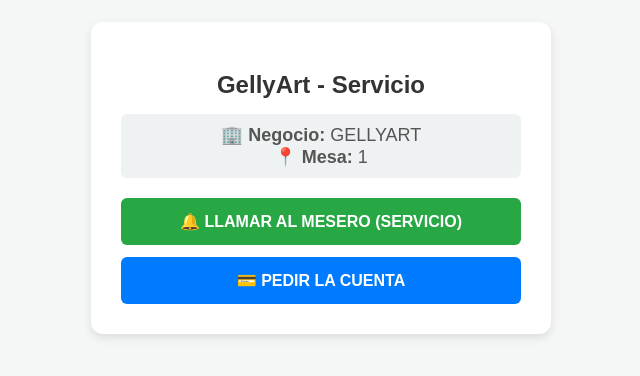
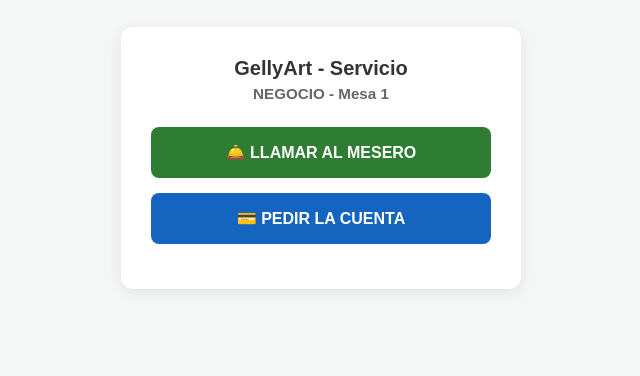
Before and after one commit to controlgellyart/gellyart-mesa, a plain HTML site: page index.html in a window 1280 px wide. Shown: the part 242-618 px from the top of the page, without its empty margins (319-959 px from the left). Drawn offline with Linux system fonts and the light colour scheme.

Commit message:
Update index.html

```diff
--- a/index.html
+++ b/index.html
@@ -5,54 +5,144 @@
     <meta name="viewport" content="width=device-width, initial-scale=1.0">
     <title>Servicio a la Mesa - GellyArt</title>
     <style>
-        body { font-family: Arial, sans-serif; background-color: #f4f7f6; margin: 0; padding: 20px; display: flex; justify-content: center; align-items: center; height: 100vh; }
-        .container { background: white; padding: 30px; border-radius: 12px; box-shadow: 0 4px 10px rgba(0,0,0,0.1); max-width: 400px; width: 100%; text-align: center; }
-        h2 { color: #333; margin-bottom: 10px; }
-        .info { font-size: 18px; color: #555; margin: 15px 0; background: #eef2f3; padding: 10px; border-radius: 6px; }
-        .btn-grupo { display: flex; flex-direction: column; gap: 12px; margin-top: 20px; }
-        button { background-color: #28a745; color: white; border: none; padding: 14px 20px; font-size: 16px; border-radius: 6px; cursor: pointer; transition: background 0.3s; font-weight: bold; }
-        button.cuenta { background-color: #007bff; }
-        button:hover { opacity: 0.9; }
-        .mensaje-exito { display: none; color: #155724; background-color: #d4edda; border: 1px solid #c3e6cb; padding: 15px; border-radius: 6px; margin-top: 20px; font-weight: bold; }
+        * {
+            box-sizing: border-box;
+            margin: 0;
+            padding: 0;
+            font-family: Arial, sans-serif;
+        }
+        body {
+            background-color: #f4f7f6;
+            display: flex;
+            justify-content: center;
+            align-items: center;
+            min-height: 100vh;
+            padding: 20px;
+        }
+        .container {
+            background: #ffffff;
+            padding: 30px;
+            border-radius: 12px;
+            box-shadow: 0 4px 15px rgba(0, 0, 0, 0.08);
+            width: 100%;
+            max-width: 400px;
+            text-align: center;
+        }
+        h1 {
+            font-size: 1.25rem;
+            color: #333333;
+            margin-bottom: 5px;
+        }
+        .subtitle {
+            font-size: 0.95rem;
+            color: #666666;
+            margin-bottom: 25px;
+            font-weight: bold;
+        }
+        .btn {
+            width: 100%;
+            padding: 16px;
+            font-size: 1rem;
+            font-weight: bold;
+            border: none;
+            border-radius: 8px;
+            cursor: pointer;
+            margin-bottom: 15px;
+            transition: background 0.2s, transform 0.1s;
+            color: white;
+        }
+        .btn:active {
+            transform: scale(0.98);
+        }
+        .btn-service {
+            background-color: #2e7d32;
+        }
+        .btn-service:hover {
+            background-color: #1b5e20;
+        }
+        .btn-bill {
+            background-color: #1565c0;
+        }
+        .btn-bill:hover {
+            background-color: #0d47a1;
+        }
+        #status-message {
+            margin-top: 15px;
+            padding: 12px;
+            border-radius: 6px;
+            font-size: 0.9rem;
+            display: none;
+        }
+        .alert-success {
+            background-color: #d4edda;
+            color: #155724;
+            border: 1px solid #c3e6cb;
+            display: block !important;
+        }
     </style>
 </head>
 <body>
 
     <div class="container">
-        <h2>GellyArt - Servicio</h2>
-        <div id="detalles-mesa" class="info">
-            Cargando información...
-        </div>
+        <h1>GellyArt - Servicio</h1>
+        <div class="subtitle" id="info-negocio">Cargando mesa...</div>
 
-        <div id="panel-botones" class="btn-grupo">
-            <button onclick="enviarSolicitud('SERVICIO')">🔔 LLAMAR AL MESERO (SERVICIO)</button>
-            <button class="cuenta" onclick="enviarSolicitud('CUENTA')">💳 PEDIR LA CUENTA</button>
-        </div>
+        <button class="btn btn-service" onclick="enviarSolicitud('LLAMAR AL MESERO')">
+            🛎️ LLAMAR AL MESERO
+        </button>
 
-        <div id="alerta-exito" class="mensaje-exito">
-            ¡Solicitud enviada con éxito! El personal ha sido notificado.
-        </div>
+        <button class="btn btn-bill" onclick="enviarSolicitud('PEDIR LA CUENTA')">
+            💳 PEDIR LA CUENTA
+        </button>
+
+        <div id="status-message">¡Solicitud enviada con éxito! El personal ha sido notificado.</div>
     </div>
 
     <script>
+        // Obtener parámetros de la URL (?negocio=NOMBRE&mesa=X)
         const urlParams = new URLSearchParams(window.location.search);
-        const negocio = urlParams.get('negocio') || 'GELLYART';
+        const negocio = urlParams.get('negocio') || 'Negocio';
         const mesa = urlParams.get('mesa') || '1';
 
-        document.getElementById('detalles-mesa').innerHTML =
-            `🏢 <strong>Negocio:</strong> ${negocio}<br>📍 <strong>Mesa:</strong> ${mesa}`;
+        document.getElementById('info-negocio').innerText = `${negocio.toUpperCase()} - Mesa ${mesa}`;
 
-        function enviarSolicitud(tipoSolicitud) {
-            document.getElementById('panel-botones').style.display = 'none';
-            document.getElementById('detalles-mesa').style.display = 'none';
-            document.getElementById('alerta-exito').style.display = 'block';
+        // URL de tu Web App de Google Apps Script (asegúrate de que sea la correcta vinculada a tu Google Sheets)
+        const WEB_APP_URL = "https://script.google.com/macros/s/AKfycby.../exec"; // Reemplaza con tu URL real si es necesario
 
-            // Llamada directa al Apps Script desplegado
-            google.script.run
-                .withSuccessHandler(function() {
-                    console.log("Registrado con éxito");
-                })
-                .registrarSolicitudWeb(negocio, mesa, tipoSolicitud);
+        function enviarSolicitud(tipoAccion) {
+            const statusDiv = document.getElementById('status-message');
+
+            // Mostrar mensaje visual inmediato al cliente
+            statusDiv.className = "alert-success";
+            statusDiv.style.display = "block";
+
+            // Datos a enviar a Google Sheets / Apps Script
+            const datos = {
+                negocio: negocio,
+                mesa: mesa,
+                accion: tipoAccion,
+                timestamp: new Date().toISOString()
+            };
+
+            // Envío por fetch (si usas Web App de Google Apps Script configurada por POST)
+            if (WEB_APP_URL && !WEB_APP_URL.includes("AKfycby...")) {
+                fetch(WEB_APP_URL, {
+                    method: 'POST',
+                    mode: 'no-cors',
+                    headers: {
+                        'Content-Type': 'application/json',
+                    },
+                    body: JSON.stringify(datos)
+                }).catch(error => {
+                    console.error('Error al notificar:', error);
+                });
+            }
+
+            // Ocultar mensaje de éxito después de 4 segundos
+            setTimeout(() => {
+                statusDiv.style.display = 'none';
+                statusDiv.className = '';
+            }, 4000);
         }
     </script>
 </body>
```
